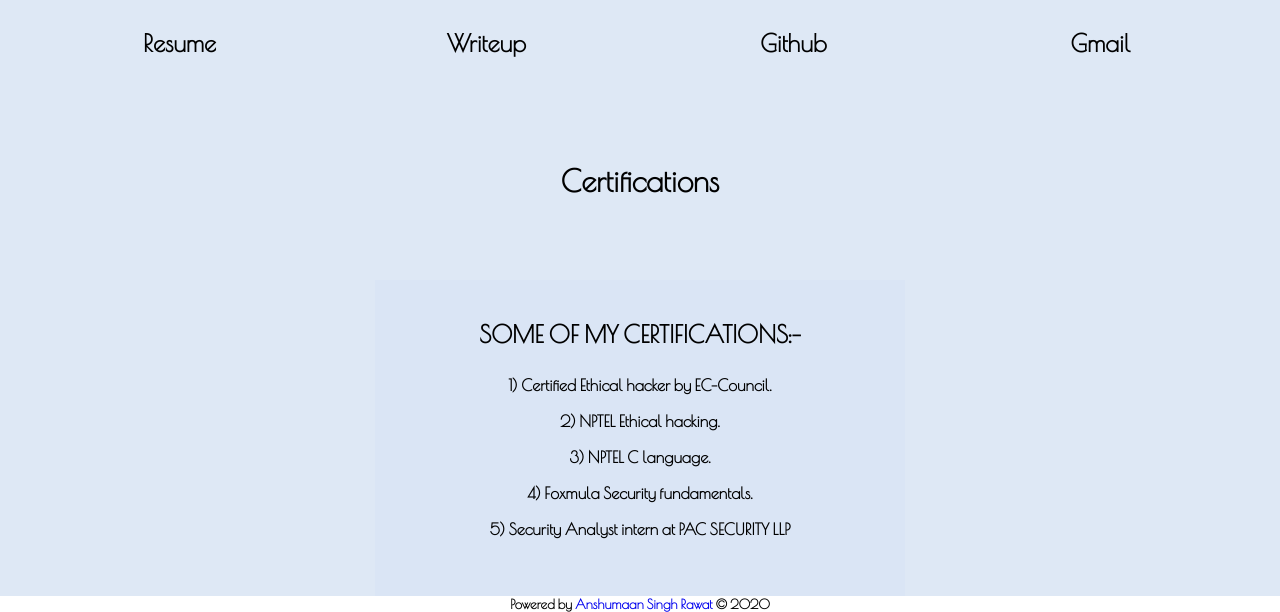
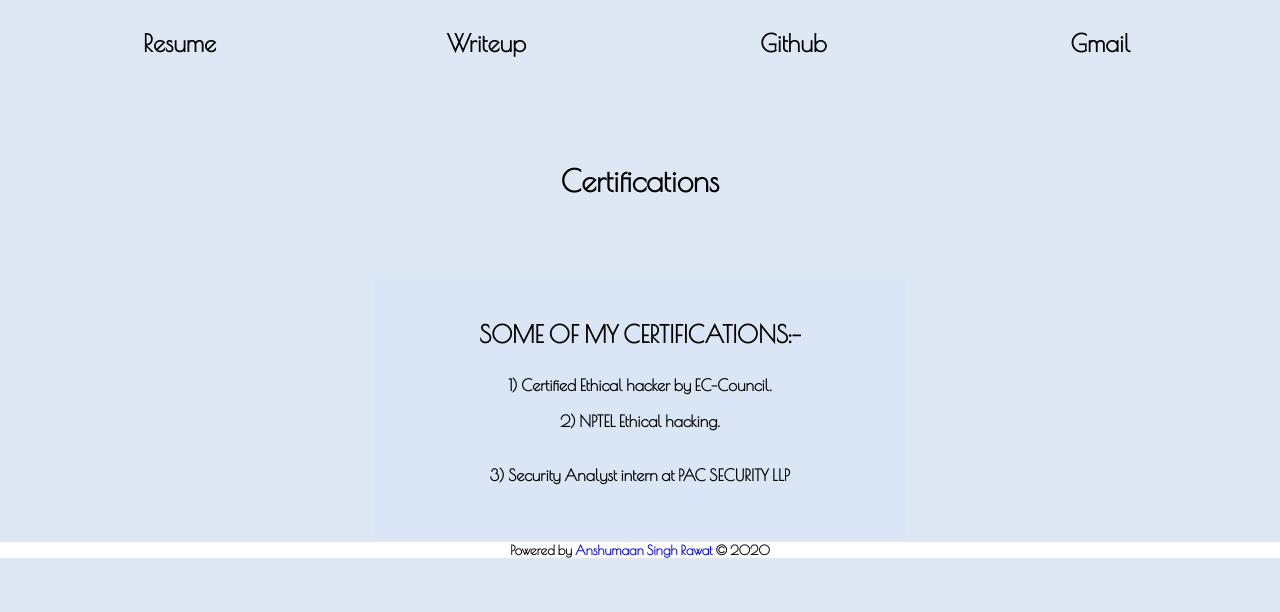
Before and after one commit to anshumaan10/anshumaan10.github.io, a plain HTML site: page index.html in a window 1280 px wide. Shown: the part 1892-2504 px from the top of the page. After the commit the page ends 2450 px from the top, so only its background shows below. Drawn offline with nearby package versions, Linux system fonts and the light colour scheme; a web font is replaced by a local one.

Commit message:
Update index.html

```diff
--- a/index.html
+++ b/index.html
@@ -94,10 +94,10 @@ SOME OF MY CERTIFICATIONS:-<br><br></p></h2>
 <p>
   <h4><a href="contents/ceh.pdf">1) Certified Ethical hacker by EC-Council.</a></h4><br>
   <h4><a href="#">2) NPTEL Ethical hacking.</a></h4><br>
-  <h4><a href="#">3) NPTEL C language.</a></h4>
+
   <br>
-  <h4><a href="contents/foxmula.png">4) Foxmula Security fundamentals.</a></h4><br>
-<h4><a href="contents/eh.png">5) Security Analyst intern at PAC SECURITY LLP</a></h4><br>
+
+<h4><a href="contents/eh.png">3) Security Analyst intern at PAC SECURITY LLP</a></h4><br>
  </p>
 
 
```
